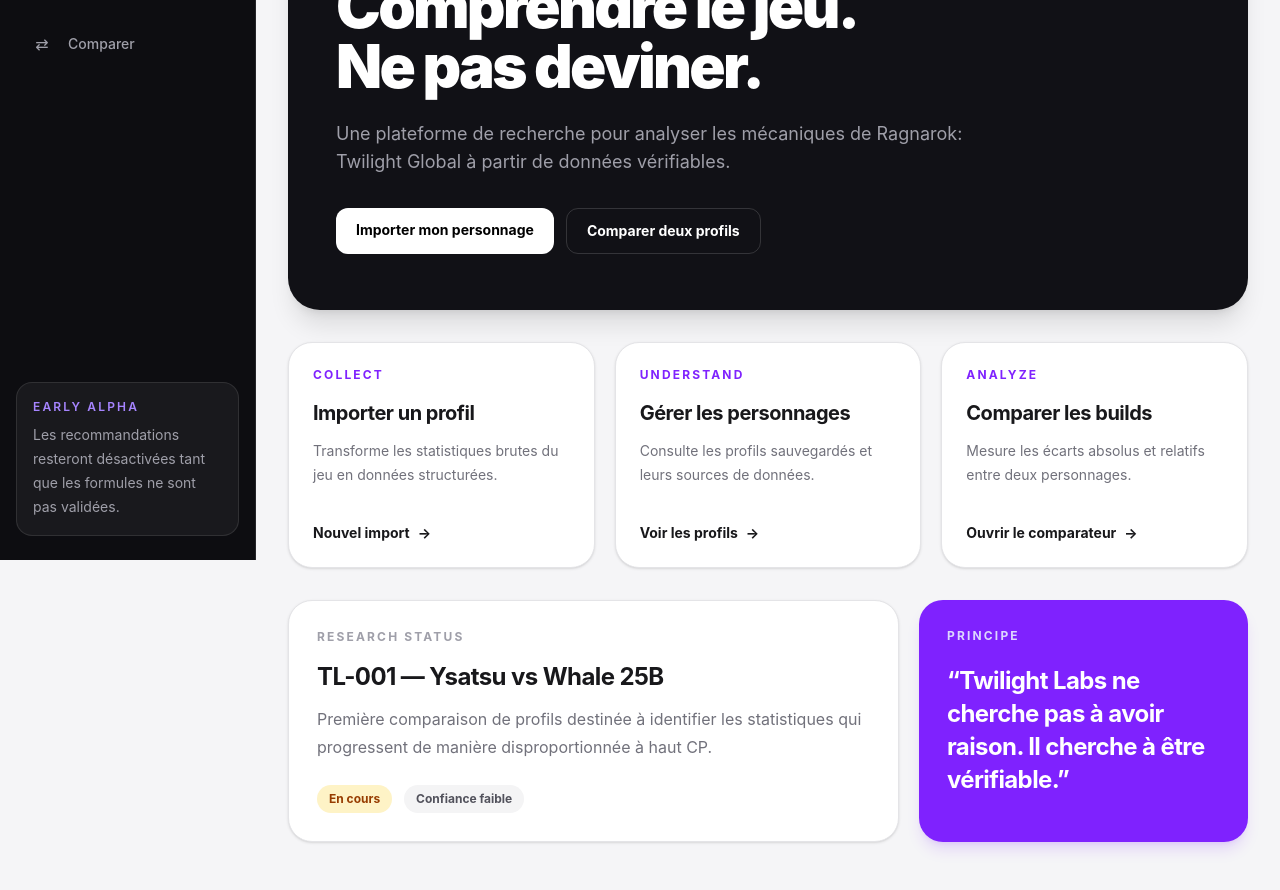
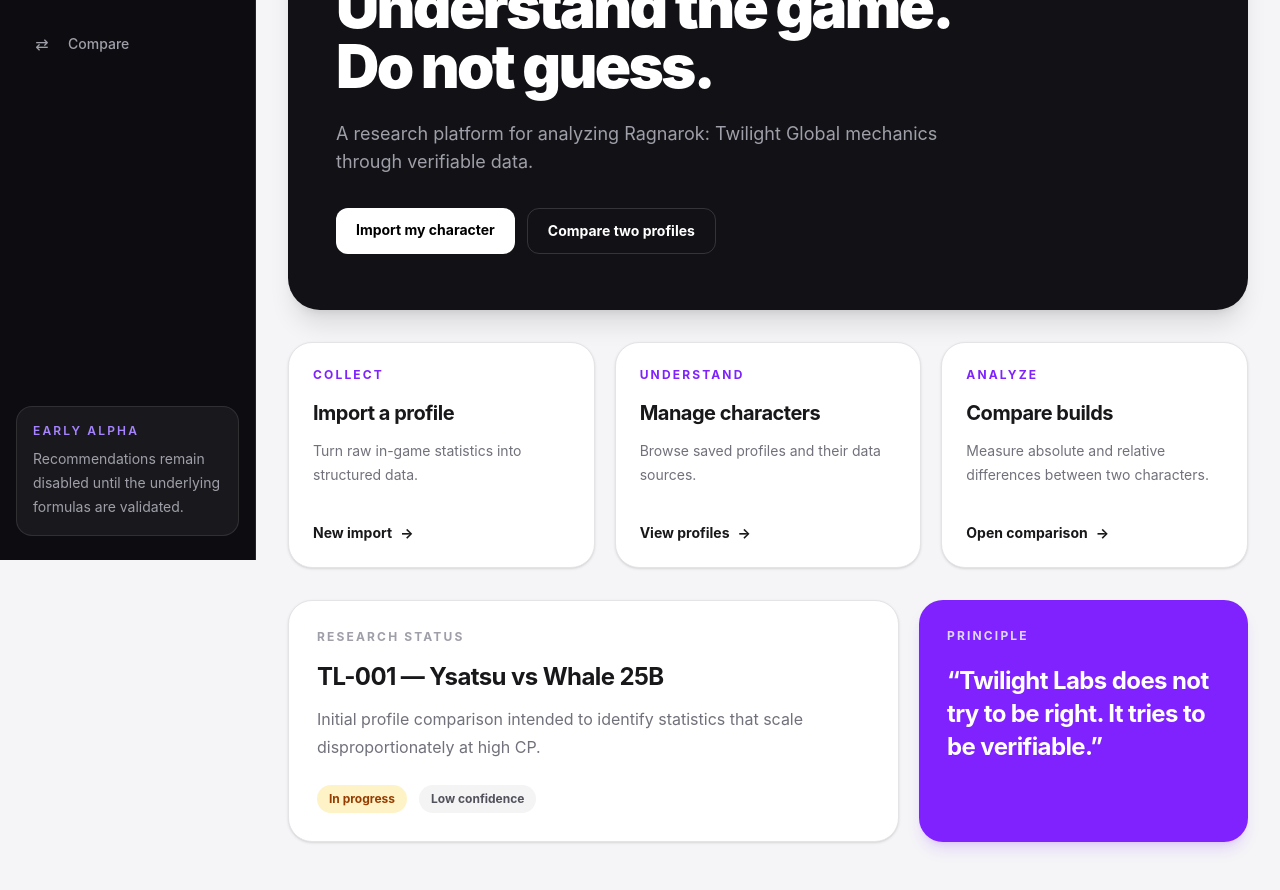
Before and after one commit to adrienmerignac/twilight-labs, a Next.js app in the folder apps/web/: page / in a window 1280 px wide. Shown: the part 240-1130 px from the top of the page. Built offline with nearby package versions, Linux system fonts and the light colour scheme.

Commit message:
chore(web): standardize product language to English

```diff
--- a/apps/web/app/characters/page.tsx
+++ b/apps/web/app/characters/page.tsx
@@ -34,11 +34,11 @@
           </p>
 
           <h1 className="mt-3 text-4xl font-bold tracking-tight">
-            Personnages
+            Characters
           </h1>
 
           <p className="mt-3 text-neutral-600">
-            Profils enregistrés localement dans ton navigateur.
+            Profiles stored locally in your browser.
           </p>
         </div>
 
@@ -46,18 +46,18 @@
           href="/import"
           className="rounded-xl bg-black px-5 py-3 font-semibold text-white"
         >
-          Importer un personnage
+          Import a character
         </Link>
       </header>
 
       {characters.length === 0 ? (
         <section className="mt-10 rounded-2xl border border-dashed border-neutral-300 bg-neutral-50 p-12 text-center">
           <h2 className="text-xl font-semibold">
-            Aucun personnage sauvegardé
+            No saved characters
           </h2>
 
           <p className="mt-2 text-neutral-600">
-            Importe ton premier profil pour commencer.
+            Import your first profile to get started.
           </p>
         </section>
       ) : (
@@ -83,7 +83,7 @@
                   onClick={() => handleDelete(character.id)}
                   className="text-sm font-medium text-red-600 hover:underline"
                 >
-                  Supprimer
+                  Delete
                 </button>
               </div>
 
@@ -100,7 +100,7 @@
 
                 <div>
                   <dt className="text-sm text-neutral-500">
-                    Statistiques
+                    Statistics
                   </dt>
 
                   <dd className="mt-1 font-mono font-semibold">
@@ -110,7 +110,7 @@
               </dl>
 
               <p className="mt-6 text-xs text-neutral-500">
-                Source : {character.metadata.source}
+                Source: {character.metadata.source}
               </p>
             </article>
           ))}
--- a/apps/web/app/compare/page.tsx
+++ b/apps/web/app/compare/page.tsx
@@ -122,11 +122,11 @@
           </p>
 
           <h1 className="mt-3 text-4xl font-bold tracking-tight">
-            Comparer des personnages
+            Compare characters
           </h1>
 
           <p className="mt-3 text-neutral-600">
-            Compare les valeurs absolues et les écarts entre deux profils.
+            Compare absolute values and differences between two profiles.
           </p>
         </div>
 
@@ -135,14 +135,14 @@
             href="/characters"
             className="rounded-xl border border-neutral-300 px-5 py-3 font-semibold"
           >
-            Personnages
+            Characters
           </Link>
 
           <Link
             href="/import"
             className="rounded-xl bg-black px-5 py-3 font-semibold text-white"
           >
-            Importer
+            Import
           </Link>
         </div>
       </header>
@@ -150,18 +150,18 @@
       {characters.length < 2 ? (
         <section className="mt-10 rounded-2xl border border-dashed border-neutral-300 bg-neutral-50 p-12 text-center">
           <h2 className="text-xl font-semibold">
-            Deux profils sont nécessaires
+            Two profiles are required
           </h2>
 
           <p className="mt-2 text-neutral-600">
-            Importe et sauvegarde au moins deux personnages pour les comparer.
+            Import and save at least two characters before comparing them.
           </p>
         </section>
       ) : (
         <>
           <section className="mt-10 grid gap-5 md:grid-cols-2">
             <label className="flex flex-col gap-2">
-              <span className="font-semibold">Profil de référence</span>
+              <span className="font-semibold">Reference profile</span>
 
               <select
                 value={leftId}
@@ -177,7 +177,7 @@
             </label>
 
             <label className="flex flex-col gap-2">
-              <span className="font-semibold">Profil comparé</span>
+              <span className="font-semibold">Compared profile</span>
 
               <select
                 value={rightId}
@@ -196,14 +196,14 @@
           {leftCharacter && rightCharacter && (
             <section className="mt-8 overflow-hidden rounded-2xl border border-neutral-200 bg-white">
               <header className="grid grid-cols-[1.4fr_repeat(4,minmax(110px,1fr))] gap-4 border-b border-neutral-200 bg-neutral-50 px-5 py-4 text-sm font-semibold">
-                <span>Statistique</span>
+                <span>Statistic</span>
                 <span className="text-right">
                   {leftCharacter.name}
                 </span>
                 <span className="text-right">
                   {rightCharacter.name}
                 </span>
-                <span className="text-right">Écart</span>
+                <span className="text-right">Difference</span>
                 <span className="text-right">Ratio</span>
               </header>
 
--- a/apps/web/app/import/page.tsx
+++ b/apps/web/app/import/page.tsx
@@ -75,7 +75,7 @@
       setError(
         caughtError instanceof Error
           ? caughtError.message
-          : "Une erreur inconnue est survenue.",
+          : "An unknown error occurred.",
       );
     }
   };
@@ -88,12 +88,11 @@
         </p>
 
         <h1 className="mt-3 text-4xl font-bold tracking-tight">
-          Importer un personnage
+          Import a character
         </h1>
 
         <p className="mt-3 max-w-2xl text-neutral-600">
-          Transforme les informations affichées dans Ragnarok: Twilight Global
-          en un profil normalisé et exploitable.
+          Turn information displayed in Ragnarok: Twilight Global into a normalized, usable profile.
         </p>
       </header>
 
@@ -101,7 +100,7 @@
         <div className="flex flex-col gap-5">
           <div className="grid gap-4 sm:grid-cols-2 xl:grid-cols-1">
             <label className="flex flex-col gap-2">
-              <span className="font-semibold">Nom</span>
+              <span className="font-semibold">Name</span>
 
               <input
                 value={form.name}
@@ -113,7 +112,7 @@
             </label>
 
             <label className="flex flex-col gap-2">
-              <span className="font-semibold">Classe</span>
+              <span className="font-semibold">Class</span>
 
               <input
                 value={form.gameClass}
@@ -139,7 +138,7 @@
           </div>
 
           <label className="flex flex-col gap-2">
-            <span className="font-semibold">Statistiques brutes</span>
+            <span className="font-semibold">Raw statistics</span>
 
             <textarea
               value={form.rawStats}
@@ -156,7 +155,7 @@
             onClick={handleImport}
             className="rounded-xl bg-black px-6 py-3 font-semibold text-white transition hover:bg-neutral-800"
           >
-            Créer le profil
+            Create profile
           </button>
 
           {character && (
@@ -168,13 +167,13 @@
               }}
               className="rounded-xl border border-neutral-300 px-6 py-3 font-semibold transition hover:bg-neutral-100"
             >
-              Sauvegarder le profil
+              Save profile
             </button>
           )}
 
           {saved && (
             <p className="rounded-xl border border-emerald-200 bg-emerald-50 p-4 text-emerald-800">
-              Profil sauvegardé localement.
+              Profile saved locally.
             </p>
           )}
 
@@ -188,7 +187,7 @@
         <div>
           {!character && (
             <div className="flex min-h-[640px] items-center justify-center rounded-2xl border border-dashed border-neutral-300 bg-neutral-50 p-8 text-center text-neutral-500">
-              Crée le profil pour afficher les données normalisées.
+              Create the profile to display normalized data.
             </div>
           )}
 
@@ -196,7 +195,7 @@
             <div className="flex flex-col gap-6">
               <section className="rounded-2xl border border-neutral-200 bg-white p-6">
                 <p className="text-sm font-semibold uppercase tracking-wider text-violet-600">
-                  Profil normalisé
+                  Normalized profile
                 </p>
 
                 <div className="mt-4 flex flex-wrap items-end justify-between gap-4">
@@ -225,7 +224,7 @@
               <section className="overflow-hidden rounded-2xl border border-neutral-200 bg-white">
                 <header className="flex items-center justify-between border-b border-neutral-200 p-5">
                   <h2 className="font-semibold">
-                    Statistiques reconnues
+                    Recognized statistics
                   </h2>
 
                   <span className="rounded-full bg-violet-100 px-3 py-1 text-sm font-medium text-violet-700">
@@ -259,7 +258,7 @@
 
               <details className="rounded-2xl border border-neutral-200 bg-neutral-50">
                 <summary className="cursor-pointer p-4 font-semibold">
-                  JSON du personnage
+                  Character JSON
                 </summary>
 
                 <pre className="overflow-x-auto border-t border-neutral-200 p-4 text-xs">
--- a/apps/web/app/layout.tsx
+++ b/apps/web/app/layout.tsx
@@ -16,7 +16,7 @@
   children: ReactNode;
 }>) {
   return (
-    <html lang="fr">
+    <html lang="en">
       <body>
         <AppShell>{children}</AppShell>
       </body>
--- a/apps/web/app/page.tsx
+++ b/apps/web/app/page.tsx
@@ -4,26 +4,26 @@
   {
     href: "/import",
     eyebrow: "Collect",
-    title: "Importer un profil",
+    title: "Import a profile",
     description:
-      "Transforme les statistiques brutes du jeu en données structurées.",
-    action: "Nouvel import",
+      "Turn raw in-game statistics into structured data.",
+    action: "New import",
   },
   {
     href: "/characters",
     eyebrow: "Understand",
-    title: "Gérer les personnages",
+    title: "Manage characters",
     description:
-      "Consulte les profils sauvegardés et leurs sources de données.",
-    action: "Voir les profils",
+      "Browse saved profiles and their data sources.",
+    action: "View profiles",
   },
   {
     href: "/compare",
     eyebrow: "Analyze",
-    title: "Comparer les builds",
+    title: "Compare builds",
     description:
-      "Mesure les écarts absolus et relatifs entre deux personnages.",
-    action: "Ouvrir le comparateur",
+      "Measure absolute and relative differences between two characters.",
+    action: "Open comparison",
   },
 ];
 
@@ -37,14 +37,13 @@
           </p>
 
           <h1 className="mt-5 text-4xl font-black tracking-[-0.045em] md:text-6xl">
-            Comprendre le jeu.
+            Understand the game.
             <br />
-            Ne pas deviner.
+            Do not guess.
           </h1>
 
           <p className="mt-6 max-w-2xl text-base leading-7 text-zinc-400 md:text-lg">
-            Une plateforme de recherche pour analyser les mécaniques de
-            Ragnarok: Twilight Global à partir de données vérifiables.
+            A research platform for analyzing Ragnarok: Twilight Global mechanics through verifiable data.
           </p>
 
           <div className="mt-8 flex flex-wrap gap-3">
@@ -52,14 +51,14 @@
               href="/import"
               className="rounded-xl bg-white px-5 py-3 text-sm font-bold text-black transition hover:bg-zinc-200"
             >
-              Importer mon personnage
+              Import my character
             </Link>
 
             <Link
               href="/compare"
               className="rounded-xl border border-white/15 px-5 py-3 text-sm font-bold text-white transition hover:bg-white/10"
             >
-              Comparer deux profils
+              Compare two profiles
             </Link>
           </div>
         </div>
@@ -105,29 +104,27 @@
           </h2>
 
           <p className="mt-3 max-w-2xl leading-7 text-zinc-500">
-            Première comparaison de profils destinée à identifier les
-            statistiques qui progressent de manière disproportionnée à haut CP.
+            Initial profile comparison intended to identify statistics that scale disproportionately at high CP.
           </p>
 
           <div className="mt-6 flex flex-wrap gap-3">
             <span className="rounded-full bg-amber-100 px-3 py-1.5 text-xs font-bold text-amber-800">
-              En cours
+              In progress
             </span>
 
             <span className="rounded-full bg-zinc-100 px-3 py-1.5 text-xs font-bold text-zinc-600">
-              Confiance faible
+              Low confidence
             </span>
           </div>
         </article>
 
         <article className="rounded-3xl bg-violet-600 p-7 text-white shadow-lg shadow-violet-600/15">
           <p className="text-xs font-bold uppercase tracking-[0.18em] text-violet-200">
-            Principe
+            Principle
           </p>
 
           <blockquote className="mt-5 text-2xl font-bold leading-snug tracking-tight">
-            “Twilight Labs ne cherche pas à avoir raison. Il cherche à être
-            vérifiable.”
+            “Twilight Labs does not try to be right. It tries to be verifiable.”
           </blockquote>
         </article>
       </section>
--- a/apps/web/components/app-shell.tsx
+++ b/apps/web/components/app-shell.tsx
@@ -6,9 +6,9 @@
 
 const navigation = [
   { href: "/", label: "Dashboard", icon: "⌂" },
-  { href: "/import", label: "Importer", icon: "↓" },
-  { href: "/characters", label: "Personnages", icon: "◇" },
-  { href: "/compare", label: "Comparer", icon: "⇄" },
+  { href: "/import", label: "Import", icon: "↓" },
+  { href: "/characters", label: "Characters", icon: "◇" },
+  { href: "/compare", label: "Compare", icon: "⇄" },
 ];
 
 const isActiveRoute = (pathname: string, href: string) =>
@@ -61,8 +61,7 @@
           </p>
 
           <p className="mt-2 text-sm leading-6 text-zinc-400">
-            Les recommandations resteront désactivées tant que les formules ne
-            sont pas validées.
+            Recommendations remain disabled until the underlying formulas are validated.
           </p>
         </div>
       </aside>
```
Also changed, not shown: 1 other file (tests, documents, lock files or other folders).
